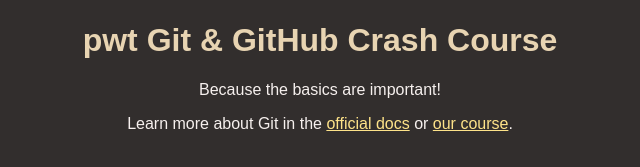
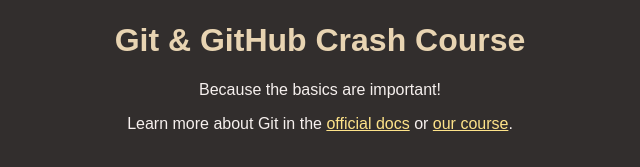
Before and after one commit to pwt-testing/github-crash-course, a plain HTML site: page index.html in a window 1280 px wide. Shown: the part 147-314 px from the top of the page, without its empty margins (320-960 px from the left). Drawn offline with Linux system fonts and the light colour scheme.

Commit message:
remove rogue pwt

```diff
--- a/index.html
+++ b/index.html
@@ -10,7 +10,7 @@
   <body>
     <header>
       <img id="logo" src="logo.png" alt="A logo that contains the word 'Git'" />
-      <h1>pwt Git & GitHub Crash Course</h1>
+      <h1>Git & GitHub Crash Course</h1>
     </header>
     <main>
       <p>Because the basics are important!</p>
```
